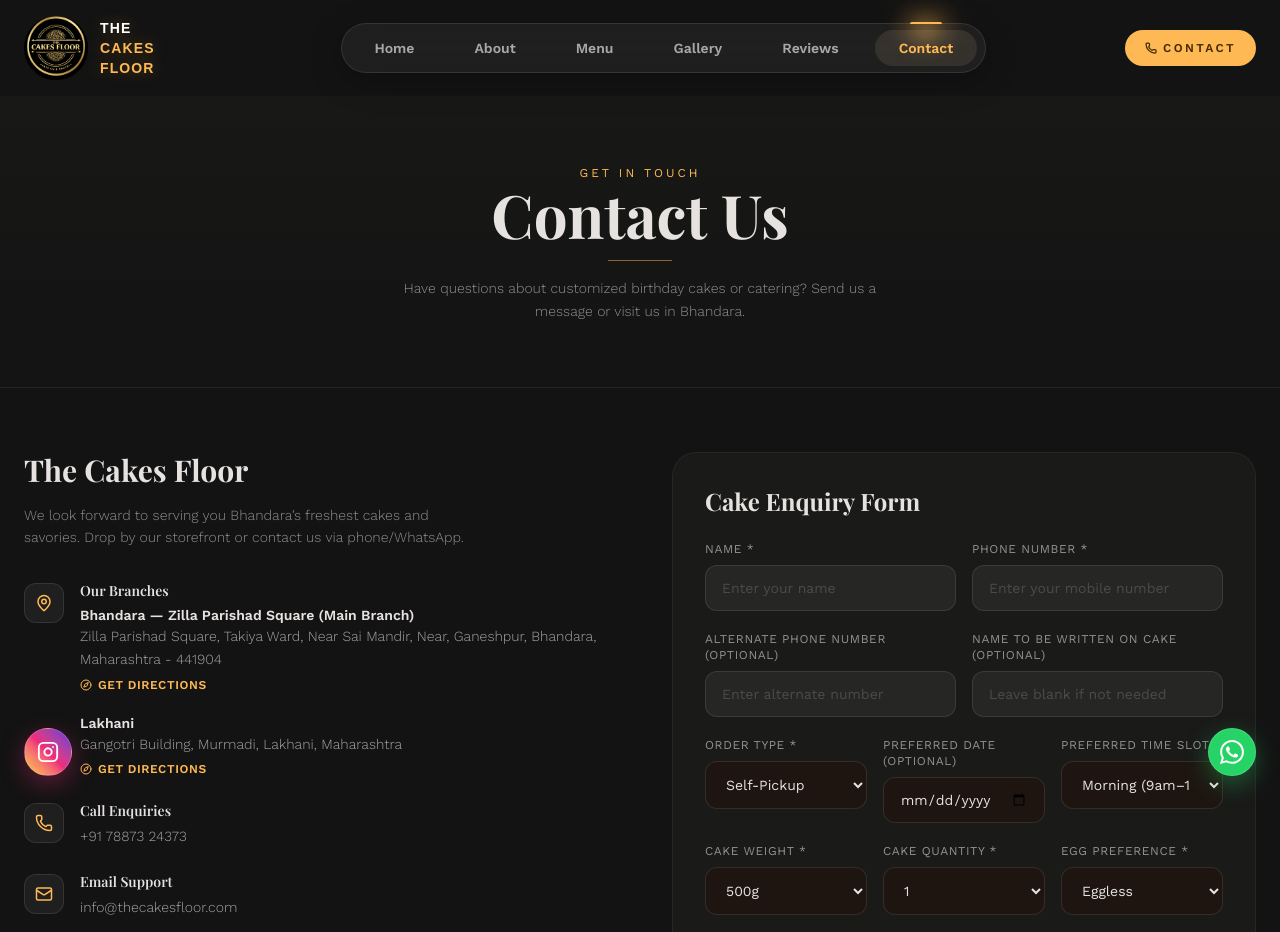
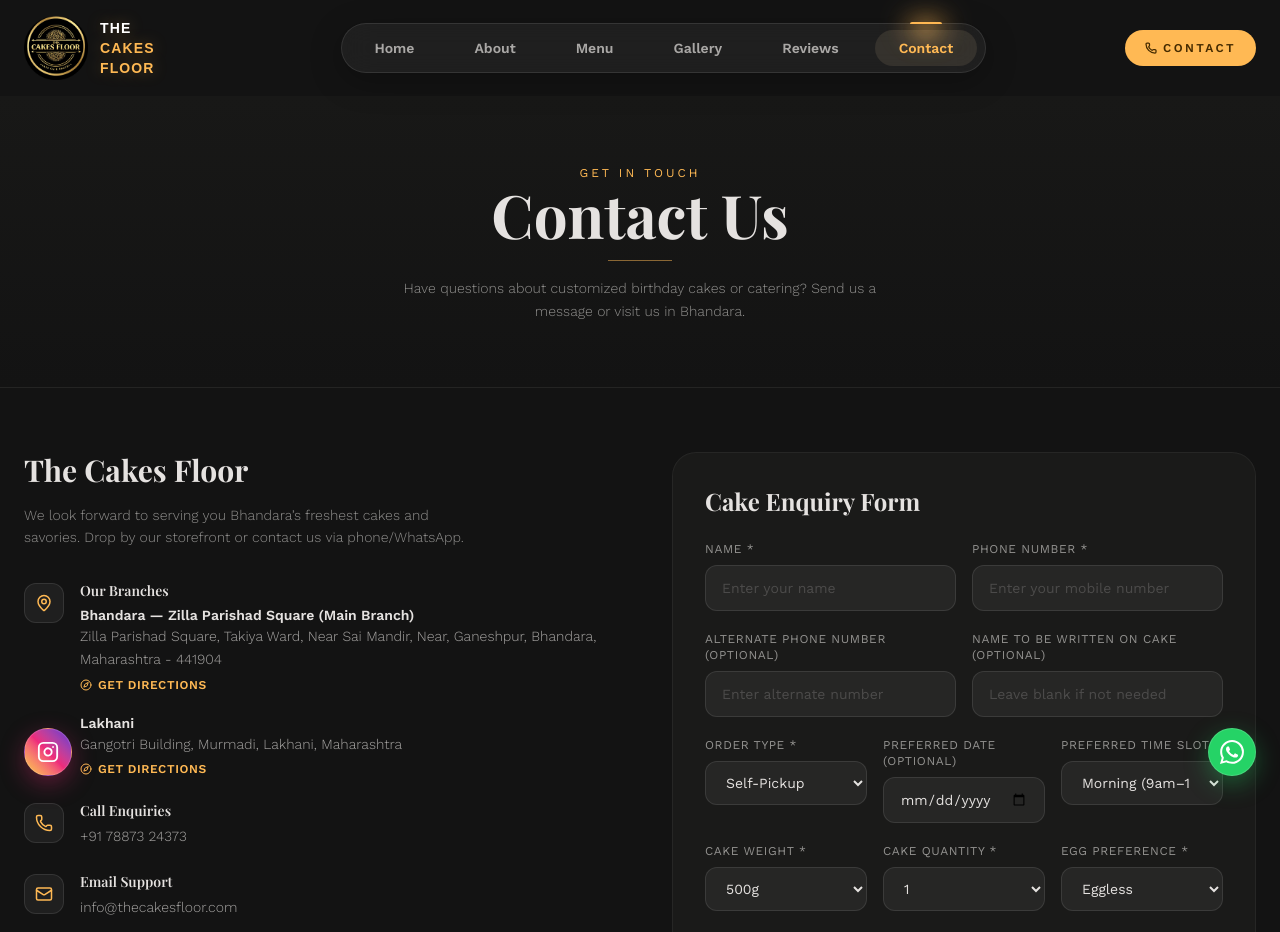
Before and after one commit to thecakesfloorchain-stack/cakesfloor, a React (Vite) app: page /cakesfloor/contact in a window 1280 px wide. Shown: the top 932 px of the page. Built offline with nearby package versions, Linux system fonts and the light colour scheme; a web font is replaced by a local one.

Commit message:
Style select dropdowns and date pickers to match text input transparent backgrounds in Contact.tsx

```diff
--- a/src/pages/Contact.tsx
+++ b/src/pages/Contact.tsx
@@ -439,10 +439,10 @@
                       name="orderType"
                       value={formData.orderType}
                       onChange={handleInputChange}
-                      className="w-full bg-[#1e1511] border border-white/10 rounded-xl px-4 py-3.5 text-[#e5e2e0] focus:border-primary focus:outline-none transition-colors"
+                      className="w-full bg-white/5 border border-white/10 rounded-xl px-4 py-3 text-[#e5e2e0] focus:border-primary focus:outline-none transition-colors cursor-pointer"
                     >
-                      <option value="Self-Pickup">Self-Pickup</option>
-                      <option value="Delivery">Delivery</option>
+                      <option value="Self-Pickup" className="bg-[#1e1511] text-[#e5e2e0]">Self-Pickup</option>
+                      <option value="Delivery" className="bg-[#1e1511] text-[#e5e2e0]">Delivery</option>
                     </select>
                   </div>
 
@@ -456,7 +456,7 @@
                       name="preferredDate"
                       value={formData.preferredDate}
                       onChange={handleInputChange}
-                      className="w-full bg-[#1e1511] border border-white/10 rounded-xl px-4 py-3 text-[#e5e2e0] focus:border-primary focus:outline-none transition-colors"
+                      className="w-full bg-white/5 border border-white/10 rounded-xl px-4 py-3 text-[#e5e2e0] focus:border-primary focus:outline-none transition-colors"
                     />
                   </div>
 
@@ -469,12 +469,12 @@
                       name="timeSlot"
                       value={formData.timeSlot}
                       onChange={handleInputChange}
-                      className="w-full bg-[#1e1511] border border-white/10 rounded-xl px-4 py-3.5 text-[#e5e2e0] focus:border-primary focus:outline-none transition-colors"
+                      className="w-full bg-white/5 border border-white/10 rounded-xl px-4 py-3 text-[#e5e2e0] focus:border-primary focus:outline-none transition-colors cursor-pointer"
                     >
-                      <option value="Morning (9am–12pm)">Morning (9am–12pm)</option>
-                      <option value="Afternoon (12pm–4pm)">Afternoon (12pm–4pm)</option>
-                      <option value="Evening (4pm–8pm)">Evening (4pm–8pm)</option>
-                      <option value="Specific Time (mention in special instructions)">Specific Time (mention below)</option>
+                      <option value="Morning (9am–12pm)" className="bg-[#1e1511] text-[#e5e2e0]">Morning (9am–12pm)</option>
+                      <option value="Afternoon (12pm–4pm)" className="bg-[#1e1511] text-[#e5e2e0]">Afternoon (12pm–4pm)</option>
+                      <option value="Evening (4pm–8pm)" className="bg-[#1e1511] text-[#e5e2e0]">Evening (4pm–8pm)</option>
+                      <option value="Specific Time (mention in special instructions)" className="bg-[#1e1511] text-[#e5e2e0]">Specific Time (mention below)</option>
                     </select>
                   </div>
                 </div>
@@ -527,14 +527,14 @@
                       name="weight"
                       value={formData.weight}
                       onChange={handleInputChange}
-                      className="w-full bg-[#1e1511] border border-white/10 rounded-xl px-4 py-3.5 text-[#e5e2e0] focus:border-primary focus:outline-none transition-colors"
+                      className="w-full bg-white/5 border border-white/10 rounded-xl px-4 py-3 text-[#e5e2e0] focus:border-primary focus:outline-none transition-colors cursor-pointer"
                     >
-                      <option value="250g">250g</option>
-                      <option value="500g">500g</option>
-                      <option value="1kg">1kg</option>
-                      <option value="1.5kg">1.5kg</option>
-                      <option value="2kg">2kg</option>
-                      <option value="Custom (specify in cake details)">Custom (specify in details)</option>
+                      <option value="250g" className="bg-[#1e1511] text-[#e5e2e0]">250g</option>
+                      <option value="500g" className="bg-[#1e1511] text-[#e5e2e0]">500g</option>
+                      <option value="1kg" className="bg-[#1e1511] text-[#e5e2e0]">1kg</option>
+                      <option value="1.5kg" className="bg-[#1e1511] text-[#e5e2e0]">1.5kg</option>
+                      <option value="2kg" className="bg-[#1e1511] text-[#e5e2e0]">2kg</option>
+                      <option value="Custom (specify in cake details)" className="bg-[#1e1511] text-[#e5e2e0]">Custom (specify in details)</option>
                     </select>
                   </div>
 
@@ -547,12 +547,12 @@
                       name="quantity"
                       value={formData.quantity}
                       onChange={handleInputChange}
-                      className="w-full bg-[#1e1511] border border-white/10 rounded-xl px-4 py-3.5 text-[#e5e2e0] focus:border-primary focus:outline-none transition-colors"
+                      className="w-full bg-white/5 border border-white/10 rounded-xl px-4 py-3 text-[#e5e2e0] focus:border-primary focus:outline-none transition-colors cursor-pointer"
                     >
-                      <option value="1">1</option>
-                      <option value="2">2</option>
-                      <option value="3">3</option>
-                      <option value="More than 3">More than 3</option>
+                      <option value="1" className="bg-[#1e1511] text-[#e5e2e0]">1</option>
+                      <option value="2" className="bg-[#1e1511] text-[#e5e2e0]">2</option>
+                      <option value="3" className="bg-[#1e1511] text-[#e5e2e0]">3</option>
+                      <option value="More than 3" className="bg-[#1e1511] text-[#e5e2e0]">More than 3</option>
                     </select>
                   </div>
 
@@ -565,10 +565,10 @@
                       name="eggPreference"
                       value={formData.eggPreference}
                       onChange={handleInputChange}
-                      className="w-full bg-[#1e1511] border border-white/10 rounded-xl px-4 py-3.5 text-[#e5e2e0] focus:border-primary focus:outline-none transition-colors"
+                      className="w-full bg-white/5 border border-white/10 rounded-xl px-4 py-3 text-[#e5e2e0] focus:border-primary focus:outline-none transition-colors cursor-pointer"
                     >
-                      <option value="Eggless">Eggless</option>
-                      <option value="With Egg">With Egg</option>
+                      <option value="Eggless" className="bg-[#1e1511] text-[#e5e2e0]">Eggless</option>
+                      <option value="With Egg" className="bg-[#1e1511] text-[#e5e2e0]">With Egg</option>
                     </select>
                   </div>
                 </div>
@@ -583,10 +583,10 @@
                     name="isSurprise"
                     value={formData.isSurprise}
                     onChange={handleInputChange}
-                    className="w-full bg-[#1e1511] border border-white/10 rounded-xl px-4 py-3.5 text-[#e5e2e0] focus:border-primary focus:outline-none transition-colors"
+                    className="w-full bg-white/5 border border-white/10 rounded-xl px-4 py-3 text-[#e5e2e0] focus:border-primary focus:outline-none transition-colors cursor-pointer"
                   >
-                    <option value="No">No</option>
-                    <option value="Yes">Yes</option>
+                    <option value="No" className="bg-[#1e1511] text-[#e5e2e0]">No</option>
+                    <option value="Yes" className="bg-[#1e1511] text-[#e5e2e0]">Yes</option>
                   </select>
                 </div>
 
```
